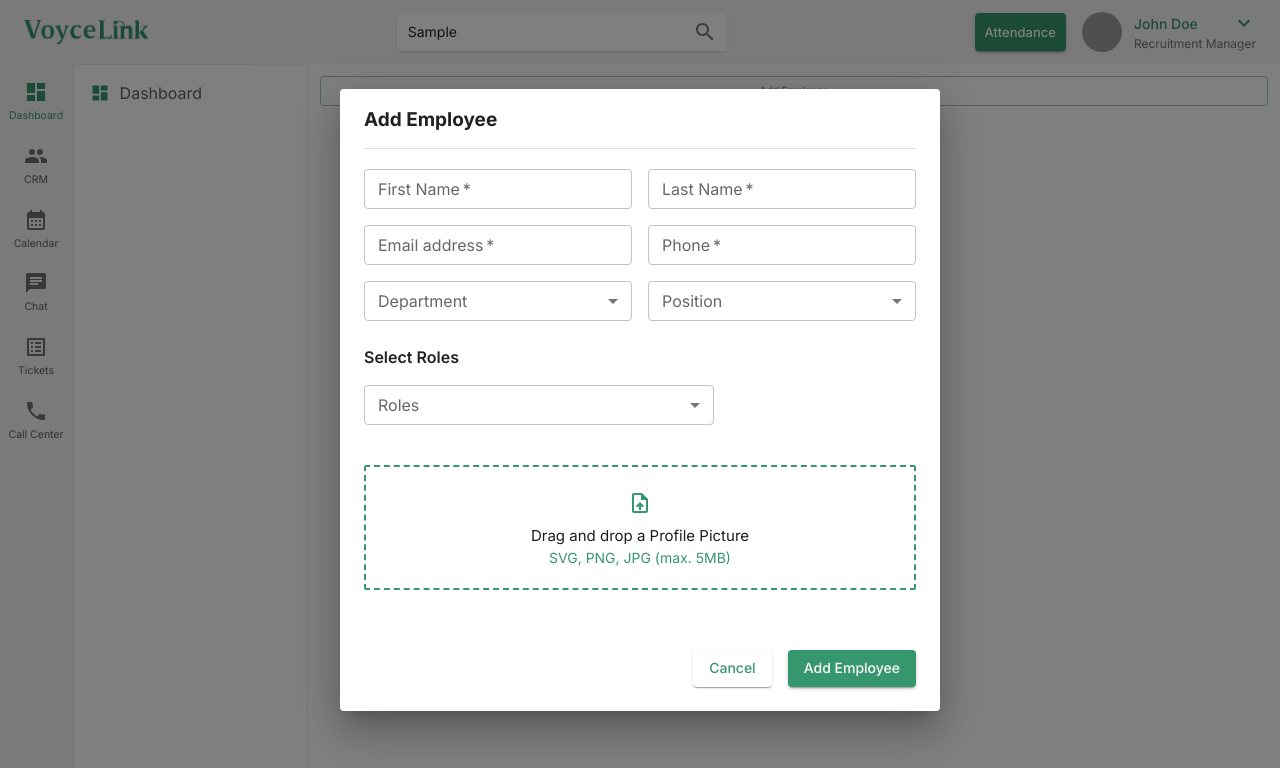
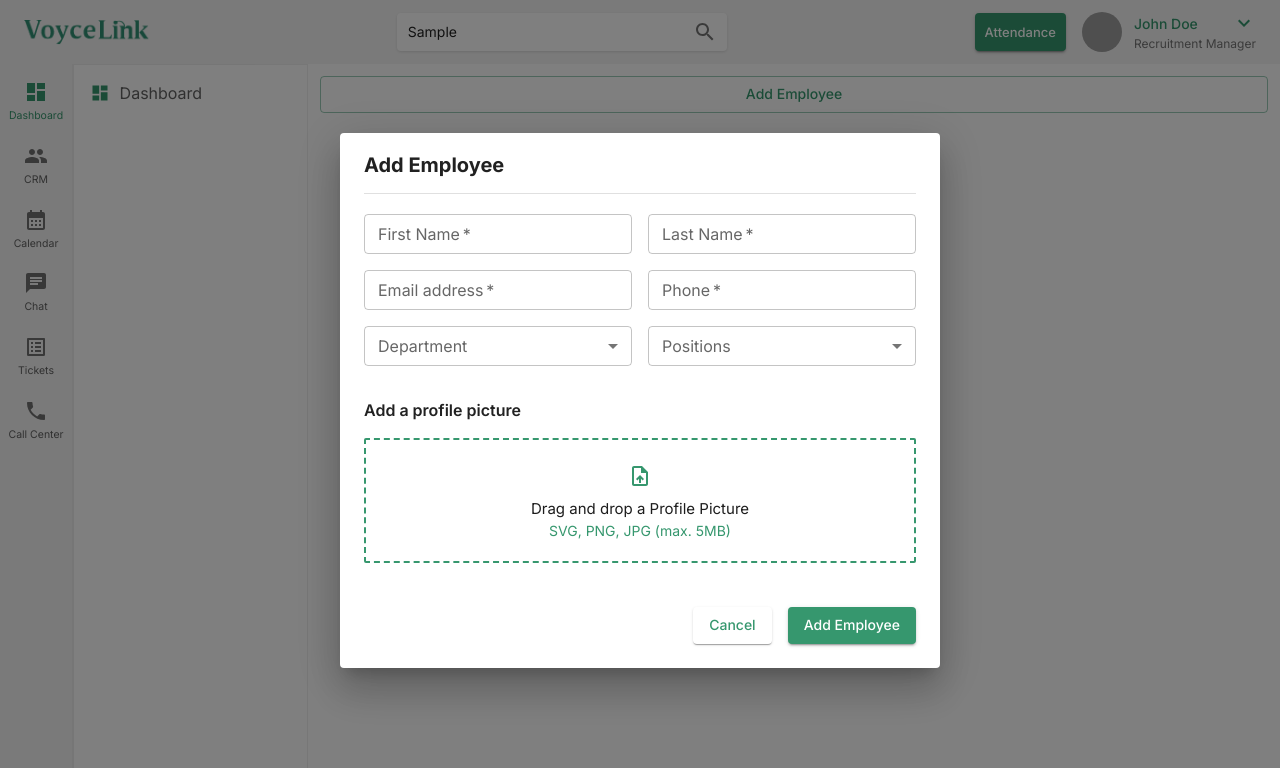
Before and after one commit to Saadgabersaad/VoyceeLink-CallCenter, a Next.js app: page / in a window 1280 px wide. Both pictures are taken after typing "Sample" into the empty fields and a click on the button "Add Employee". Shown: the top 768 px of the page. Built offline with nearby package versions, Linux system fonts and the light colour scheme; grey boxes are pictures that could not be loaded.

Commit message:
add: feat multiple select

```diff
--- /dev/null
+++ b/src/modules/core/components/multiple-select.tsx
@@ -0,0 +1,95 @@
+import {
+  ListItemText,
+  Checkbox,
+  Chip,
+  FormControl,
+  InputLabel,
+  Select,
+  OutlinedInput,
+  Box,
+  MenuItem,
+  Theme,
+  useTheme,
+  SelectChangeEvent,
+  SxProps,
+} from '@mui/material'
+
+const ITEM_HEIGHT = 48;
+const ITEM_PADDING_TOP = 8;
+
+const MenuProps = {
+  PaperProps: {
+    style: {
+      maxHeight: ITEM_HEIGHT * 4.5 + ITEM_PADDING_TOP,
+      width: 250,
+    },
+  },
+}
+
+export type MultipleSelectProps<T> = {
+  options: T[]
+  values: T[]
+  onChange(event: SelectChangeEvent<any>): void
+  placeholder: string
+  width?: number
+}
+
+export const MultipleSelect = <T, >({
+  width,
+  options,
+  values,
+  onChange,
+  placeholder,
+}: MultipleSelectProps<T>) => {
+  const theme = useTheme()
+
+  return (
+    <div>
+      <FormControl sx={{ width: width ?? '100%' }}>
+        <InputLabel id="demo-multiple-chip-label" size='small'>{placeholder}</InputLabel>
+        <Select
+          multiple
+          labelId='demo-multiple-chip-label'
+          id='demo-multiple-chip'
+          size='small'
+          value={values}
+          onChange={onChange}
+          MenuProps={MenuProps}
+          input={<OutlinedInput id='select-multiple-chip' label={placeholder} />}
+          renderValue={(selected) => (
+            <Box sx={{ display: 'flex', flexWrap: 'wrap', gap: 0.5 }}>
+              {selected.map((value: any) => (
+                <Chip
+                  key={value}
+                  size='small'
+                  label={`Role ${value}`}
+                //onDelete={handleDelete}
+                />
+              ))}
+            </Box>
+          )}
+        >
+          {options.map((name: any) => (
+            <MenuItem
+              key={name}
+              value={name}
+              style={getStyles(name, values, theme)}
+            >
+              <Checkbox checked={values.includes(name)} size='small' />
+              <ListItemText primary={`Role ${name}`} />
+            </MenuItem>
+          ))}
+        </Select>
+      </FormControl>
+    </div>
+  )
+}
+
+
+function getStyles<T>(name: any, checked: readonly T[], theme: Theme) {
+  return {
+    fontWeight: checked.includes(name)
+      ? theme.typography.fontWeightMedium
+      : theme.typography.fontWeightRegular,
+  };
+}
--- a/src/modules/core/components/select.tsx
+++ b/src/modules/core/components/select.tsx
@@ -4,13 +4,13 @@ import {
   MenuItem,
   Select as MuiSelect,
   SelectChangeEvent,
-  SelectProps
+  SelectProps as MUISelectProps
 } from '@mui/material'
 import React from 'react'
 
-type Props = SelectProps & {
+export type SelectProps = MUISelectProps & {
   options: SelectOption[]
-  labelId: string
+  labelId?: string
 }
 
 export type SelectOption = {
@@ -18,7 +18,7 @@ export type SelectOption = {
   value: string | number
 }
 
-export const Select = (props: Props) => {
+export const Select = (props: SelectProps) => {
   const { options, labelId, ...rest } = props
 
   const [value, setValue] = React.useState<string>('')
@@ -29,9 +29,9 @@ export const Select = (props: Props) => {
 
   return (
     <FormControl fullWidth>
-      <InputLabel id={labelId} size='small'>{props.label}</InputLabel>
+      <InputLabel id={labelId!} size='small'>{props.label}</InputLabel>
       <MuiSelect
-        id={labelId}
+        id={labelId!}
         size='small'
         value={value}
         onChange={handleChange}
--- a/src/modules/hhrr/employees/components/Dropzone.tsx
+++ b/src/modules/hhrr/employees/components/Dropzone.tsx
@@ -53,7 +53,7 @@ export function Dropzone() {
   ])
 
   return (
-    <Box py={4}>
+    <Box py={2}>
       <div {...getRootProps({ style })}>
         <input {...getInputProps()} />
         <Box py={.5}>
--- /dev/null
+++ b/src/modules/hhrr/employees/components/PositionsMultipleSelect.tsx
@@ -0,0 +1,31 @@
+import * as React from 'react'
+import { SelectChangeEvent } from '@mui/material'
+import { MultipleSelect } from 'modules/core/components/multiple-select'
+
+const roles = [1, 2, 3]
+
+export const MultiplePositionsSelect = () => {
+  const [checkedPositions, setChecked] = React.useState<number[]>([])
+
+  const handleChange = (ev: SelectChangeEvent<typeof checkedPositions>) => {
+    const { target: { value } } = ev
+
+    setChecked(value as number[])
+  }
+
+  const handleDelete = (value: number) => {
+    console.log(value)
+    setChecked(checked => checked.filter(c => c !== value))
+  }
+
+  return (
+    <div>
+      <MultipleSelect
+        options={roles}
+        values={checkedPositions}
+        onChange={handleChange}
+        placeholder='Positions'
+      />
+    </div>
+  )
+}
--- a/src/modules/hhrr/employees/components/SelectRoles.tsx
+++ /dev/null
@@ -1,107 +0,0 @@
-import {
-  List,
-  ListItemButton,
-  ListItemIcon,
-  ListItemText,
-  Paper,
-  Typography,
-  Checkbox,
-  Chip,
-  FormControl,
-  InputLabel,
-  Select,
-  OutlinedInput,
-  Box,
-  MenuItem,
-  Theme,
-  useTheme,
-  SelectChangeEvent
-} from '@mui/material'
-import React from 'react'
-
-const ITEM_HEIGHT = 48;
-const ITEM_PADDING_TOP = 8;
-
-const MenuProps = {
-  PaperProps: {
-    style: {
-      maxHeight: ITEM_HEIGHT * 4.5 + ITEM_PADDING_TOP,
-      width: 250,
-    },
-  },
-}
-
-const roles = [1, 2, 3]
-
-export const SelectRoles = () => {
-  const [checked, setChecked] = React.useState<number[]>([])
-
-  const theme = useTheme()
-
-  const handleChange = (event: SelectChangeEvent<typeof checked>) => {
-    const { target: { value } } = event
-
-    setChecked(value as number[])
-  }
-
-  const handleDelete = (value: number) => {
-    console.log(value)
-    setChecked(checked => checked.filter(c => c !== value))
-  }
-
-  return (
-    <>
-      <Typography fontWeight={600} pt={3} pb={1}>
-        Select Roles
-      </Typography>
-      <div>
-        <FormControl sx={{ my: 1, width: 300 }}>
-          <InputLabel id="demo-multiple-chip-label" size='small'>Roles</InputLabel>
-          <Select
-            multiple
-            labelId="demo-multiple-chip-label"
-            id="demo-multiple-chip"
-            size='small'
-            value={checked}
-            onChange={handleChange}
-            MenuProps={MenuProps}
-            sx={{ width: 350 }}
-            input={<OutlinedInput id="select-multiple-chip" label='Roles' />}
-            renderValue={(selected) => (
-              <Box sx={{ display: 'flex', flexWrap: 'wrap', gap: 0.5 }}>
-                {selected.map((value) => (
-                  <Chip
-                    key={value}
-                    size='small'
-                    label={`Role ${value}`}
-                    //onDelete={handleDelete}
-                  />
-                ))}
-              </Box>
-            )}
-          >
-            {roles.map((name) => (
-              <MenuItem
-                key={name}
-                value={name}
-                style={getStyles(name, checked, theme)}
-              >
-                <Checkbox checked={checked.includes(name)} size='small' />
-                <ListItemText primary={`Role ${name}`} />
-              </MenuItem>
-            ))}
-          </Select>
-        </FormControl>
-      </div>
-    </>
-  )
-}
-
-
-function getStyles(name: number, checked: readonly number[], theme: Theme) {
-  return {
-    fontWeight: checked.includes(name)
-      ? theme.typography.fontWeightMedium
-      : theme.typography.fontWeightRegular,
-  };
-}
--- a/src/modules/hhrr/employees/layouts/AddEmployee.tsx
+++ b/src/modules/hhrr/employees/layouts/AddEmployee.tsx
@@ -1,48 +1,36 @@
 import * as React from 'react'
+import { useBoolean } from 'modules/core/hooks/use-boolean'
+import { Button } from 'modules/core/components/button'
+import { Select } from 'modules/core/components/select'
+import { MultiplePositionsSelect } from '../components/PositionsMultipleSelect'
+import { FormInput } from '../components/FormInput'
+import { Dropzone } from '../components/Dropzone'
 import Dialog from '@mui/material/Dialog'
 import DialogActions from '@mui/material/DialogActions'
 import DialogContent from '@mui/material/DialogContent'
 import DialogTitle from '@mui/material/DialogTitle'
 import Grid from '@mui/material/Grid2'
 import Divider from '@mui/material/Divider'
-import { useBoolean } from 'modules/core/hooks/use-boolean'
-import { Button } from 'modules/core/components/button'
-import { FormInput } from '../components/FormInput'
-import { SelectRoles } from '../components/SelectRoles'
-import { Select } from 'modules/core/components/select'
-import { Dropzone } from '../components/Dropzone'
+import Typography from '@mui/material/Typography'
+
 
 //TODO: MAKE A DIALOG CORE COMPONENT
 export default function FormDialog() {
   const [open, onOpen, onClose] = useBoolean()
 
-  const handleClickOpen = () => {
-    onOpen()
-  }
-
-  const handleClose = () => {
-    onClose()
-  }
-
   return (
     <React.Fragment>
-      <Button variant='outlined' onClick={handleClickOpen} sx={{ fontSize: 10 }}>
+      <Button variant='outlined' onClick={onOpen}>
         Add Employee
       </Button>
       <Dialog
         open={open}
-        onClose={handleClose}
+        onClose={onClose}
         PaperProps={{
           component: 'form',
-          onSubmit: (event: React.FormEvent<HTMLFormElement>) => {
-            event.preventDefault()
-            const formData = new FormData(event.currentTarget)
-            const formJson = Object.fromEntries((formData as any).entries())
-            handleClose()
-          },
         }}
       >
-        <DialogTitle sx={{ fontWeight: '700', pb: 0, fontSize: 19 }}>Add Employee</DialogTitle>
+        <DialogTitle sx={{ fontWeight: '700', pb: 0, fontSize: 20 }}>Add Employee</DialogTitle>
         <DialogContent>
           <Divider sx={{ mt: 1.5 }} />
           <Grid container columnSpacing={2} rowSpacing={.5} sx={{ mt: 1.5 }}>
@@ -63,23 +51,21 @@ export default function FormDialog() {
                 name='department'
                 label='Department'
                 labelId='department'
+                placeholder='Select a department first'
                 options={[{ label: 'Department 1', value: 1 }]}
               />
             </Grid>
             <Grid size={6} mt={1}>
-              <Select
-                name='position'
-                label='Position'
-                labelId='position'
-                options={[{ label: 'Position 1', value: 1 }]}
-              />
+              <MultiplePositionsSelect />
             </Grid>
           </Grid>
-          <SelectRoles />
+          <Typography fontWeight={600} pt={4}>
+            Add a profile picture
+          </Typography>
           <Dropzone />
         </DialogContent>
         <DialogActions sx={{ paddingBottom: '1.5rem', paddingInline: '1.5rem', gap: 1 }}>
-          <Button onClick={handleClose} sx={{ boxShadow: 1, px: 2 }}>
+          <Button onClick={onClose} sx={{ boxShadow: 1, px: 2 }}>
             Cancel
           </Button>
           <Button variant='contained'>
```
